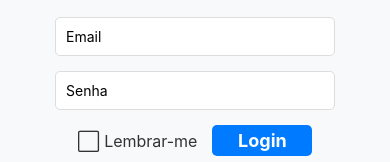
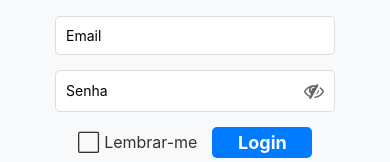
Before and after one commit to Ivan-lds/CEW, a React Native app: screen /Cadastro in a window 390 px wide. Shown: the part 440-602 px from the top of the page. Built offline with nearby package versions, Linux system fonts and the light colour scheme.

Commit message:
Adição da Funcionalidade de Ocultar/Mostra Senha

```diff
--- a/components/Cadastro.tsx
+++ b/components/Cadastro.tsx
@@ -3,12 +3,15 @@ import { useState } from "react";
 import { View, Text, TextInput, StyleSheet, Image } from "react-native";
 import { TouchableOpacity } from "react-native-gesture-handler";
 import axios from "axios";
+import { FontAwesome } from "@expo/vector-icons";
 
 const Cadastro = ({ navigation }: { navigation: any }) => {
   const [name, setName] = useState("");
   const [email, setEmail] = useState("");
   const [password, setPassword] = useState("");
   const [confirmPassword, setConfirmPassword] = useState("");
+  const [showPassword, setShowPassword] = useState(false);
+  const [showConfirmPassword, setShowConfirmPassword] = useState(false);
 
   const handleRegister = () => {
     if (!name || !email || !password || !confirmPassword) {
@@ -54,20 +57,44 @@ const Cadastro = ({ navigation }: { navigation: any }) => {
         value={email}
         onChangeText={setEmail}
       />
+      <View style={styles.passwordContainer}>
         <TextInput
-        style={styles.input}
+          style={styles.passwordInput}
           placeholder="Senha"
-        secureTextEntry
+          secureTextEntry={!showPassword}
           value={password}
           onChangeText={setPassword}
         />
+        <TouchableOpacity
+          style={styles.eyeIcon}
+          onPress={() => setShowPassword(!showPassword)}
+        >
+          <FontAwesome
+            name={showPassword ? "eye" : "eye-slash"}
+            size={20}
+            color="#666"
+          />
+        </TouchableOpacity>
+      </View>
+      <View style={styles.passwordContainer}>
         <TextInput
-        style={styles.input}
+          style={styles.passwordInput}
           placeholder="Confirme a senha"
-        secureTextEntry
+          secureTextEntry={!showConfirmPassword}
           value={confirmPassword}
           onChangeText={setConfirmPassword}
         />
+        <TouchableOpacity
+          style={styles.eyeIcon}
+          onPress={() => setShowConfirmPassword(!showConfirmPassword)}
+        >
+          <FontAwesome
+            name={showConfirmPassword ? "eye" : "eye-slash"}
+            size={20}
+            color="#666"
+          />
+        </TouchableOpacity>
+      </View>
 
       <TouchableOpacity style={styles.button} onPress={handleRegister}>
         <Text style={styles.buttonText}>Cadastrar</Text>
@@ -107,6 +134,23 @@ const styles = StyleSheet.create({
     marginBottom: 20,
     backgroundColor: "#fff",
   },
+  passwordContainer: {
+    width: "80%",
+    flexDirection: "row",
+    alignItems: "center",
+    borderWidth: 1,
+    borderColor: "#ddd",
+    borderRadius: 5,
+    marginBottom: 20,
+    backgroundColor: "#fff",
+  },
+  passwordInput: {
+    flex: 1,
+    padding: 10,
+  },
+  eyeIcon: {
+    padding: 10,
+  },
   button: {
     backgroundColor: "#007bff",
     borderRadius: 5,
--- a/components/Login.tsx
+++ b/components/Login.tsx
@@ -14,6 +14,7 @@ import { TouchableOpacity } from "react-native-gesture-handler";
 import axios from "axios";
 import AsyncStorage from "@react-native-async-storage/async-storage";
 import { API_URL, API_CONFIG } from "../config";
+import { FontAwesome } from "@expo/vector-icons";
 
 const Login = ({ navigation }: { navigation: any }) => {
   const [email, setEmail] = useState("");
@@ -22,6 +23,7 @@ const Login = ({ navigation }: { navigation: any }) => {
   const [isLoading, setIsLoading] = useState(false);
   const [connectionError, setConnectionError] = useState(false);
   const [showConnectionStatus, setShowConnectionStatus] = useState(false);
+  const [showPassword, setShowPassword] = useState(false);
 
   // Função para mostrar o indicador de status por 1 segundo
   const showStatusIndicator = () => {
@@ -207,13 +209,25 @@ const Login = ({ navigation }: { navigation: any }) => {
         value={email}
         onChangeText={setEmail}
       />
-      <TextInput
-        style={styles.input}
-        placeholder="Senha"
-        secureTextEntry
-        value={password}
-        onChangeText={setPassword}
-      />
+      <View style={styles.passwordContainer}>
+        <TextInput
+          style={styles.passwordInput}
+          placeholder="Senha"
+          secureTextEntry={!showPassword}
+          value={password}
+          onChangeText={setPassword}
+        />
+        <TouchableOpacity
+          style={styles.eyeIcon}
+          onPress={() => setShowPassword(!showPassword)}
+        >
+          <FontAwesome
+            name={showPassword ? "eye" : "eye-slash"}
+            size={20}
+            color="#666"
+          />
+        </TouchableOpacity>
+      </View>
       <View style={styles.rememberMe}>
         <TouchableOpacity onPress={() => setRememberMe(!rememberMe)}>
           <Text style={styles.rememberMeText}>
@@ -308,6 +322,23 @@ const styles = StyleSheet.create({
     marginBottom: 15,
     backgroundColor: "#fff",
   },
+  passwordContainer: {
+    width: "80%",
+    flexDirection: "row",
+    alignItems: "center",
+    borderWidth: 1,
+    borderColor: "#ddd",
+    borderRadius: 5,
+    marginBottom: 15,
+    backgroundColor: "#fff",
+  },
+  passwordInput: {
+    flex: 1,
+    padding: 10,
+  },
+  eyeIcon: {
+    padding: 10,
+  },
   rememberMe: {
     flexDirection: "row",
     alignItems: "center",
--- a/components/RedefinirSenha.tsx
+++ b/components/RedefinirSenha.tsx
@@ -3,11 +3,14 @@ import { useState } from "react";
 import { View, Text, TextInput, StyleSheet, Alert } from "react-native";
 import { TouchableOpacity } from "react-native-gesture-handler";
 import axios from "axios";
+import { FontAwesome } from "@expo/vector-icons";
 
 const RedefinirSenha = ({ navigation }: { navigation: any }) => {
   const [email, setEmail] = useState("");
   const [newPassword, setNewPassword] = useState("");
   const [confirmPassword, setConfirmPassword] = useState("");
+  const [showNewPassword, setShowNewPassword] = useState(false);
+  const [showConfirmPassword, setShowConfirmPassword] = useState(false);
 
   const handleRedefinirSenha = () => {
     if (!email || !newPassword || !confirmPassword) {
@@ -32,7 +35,8 @@ const RedefinirSenha = ({ navigation }: { navigation: any }) => {
       .catch((error) => {
         Alert.alert(
           "Erro",
-          error.response?.data?.message || "Erro ao redefinir senha. Tente novamente."
+          error.response?.data?.message ||
+            "Erro ao redefinir senha. Tente novamente."
         );
         console.error(error);
       });
@@ -49,20 +53,44 @@ const RedefinirSenha = ({ navigation }: { navigation: any }) => {
         value={email}
         onChangeText={setEmail}
       />
+      <View style={styles.passwordContainer}>
         <TextInput
-        style={styles.input}
+          style={styles.passwordInput}
           placeholder="Nova Senha"
-        secureTextEntry
+          secureTextEntry={!showNewPassword}
           value={newPassword}
           onChangeText={setNewPassword}
         />
+        <TouchableOpacity
+          style={styles.eyeIcon}
+          onPress={() => setShowNewPassword(!showNewPassword)}
+        >
+          <FontAwesome
+            name={showNewPassword ? "eye" : "eye-slash"}
+            size={20}
+            color="#666"
+          />
+        </TouchableOpacity>
+      </View>
+      <View style={styles.passwordContainer}>
         <TextInput
-        style={styles.input}
+          style={styles.passwordInput}
           placeholder="Confirme a Nova Senha"
-        secureTextEntry
+          secureTextEntry={!showConfirmPassword}
           value={confirmPassword}
           onChangeText={setConfirmPassword}
         />
+        <TouchableOpacity
+          style={styles.eyeIcon}
+          onPress={() => setShowConfirmPassword(!showConfirmPassword)}
+        >
+          <FontAwesome
+            name={showConfirmPassword ? "eye" : "eye-slash"}
+            size={20}
+            color="#666"
+          />
+        </TouchableOpacity>
+      </View>
 
       <TouchableOpacity style={styles.button} onPress={handleRedefinirSenha}>
         <Text style={styles.buttonText}>Redefinir Senha</Text>
@@ -102,6 +130,23 @@ const styles = StyleSheet.create({
     marginBottom: 20,
     backgroundColor: "#fff",
   },
+  passwordContainer: {
+    width: "80%",
+    flexDirection: "row",
+    alignItems: "center",
+    borderWidth: 1,
+    borderColor: "#ddd",
+    borderRadius: 5,
+    marginBottom: 20,
+    backgroundColor: "#fff",
+  },
+  passwordInput: {
+    flex: 1,
+    padding: 10,
+  },
+  eyeIcon: {
+    padding: 10,
+  },
   button: {
     backgroundColor: "#007bff",
     borderRadius: 5,
```
Lines whose indentation alone changed are shown as unchanged.
